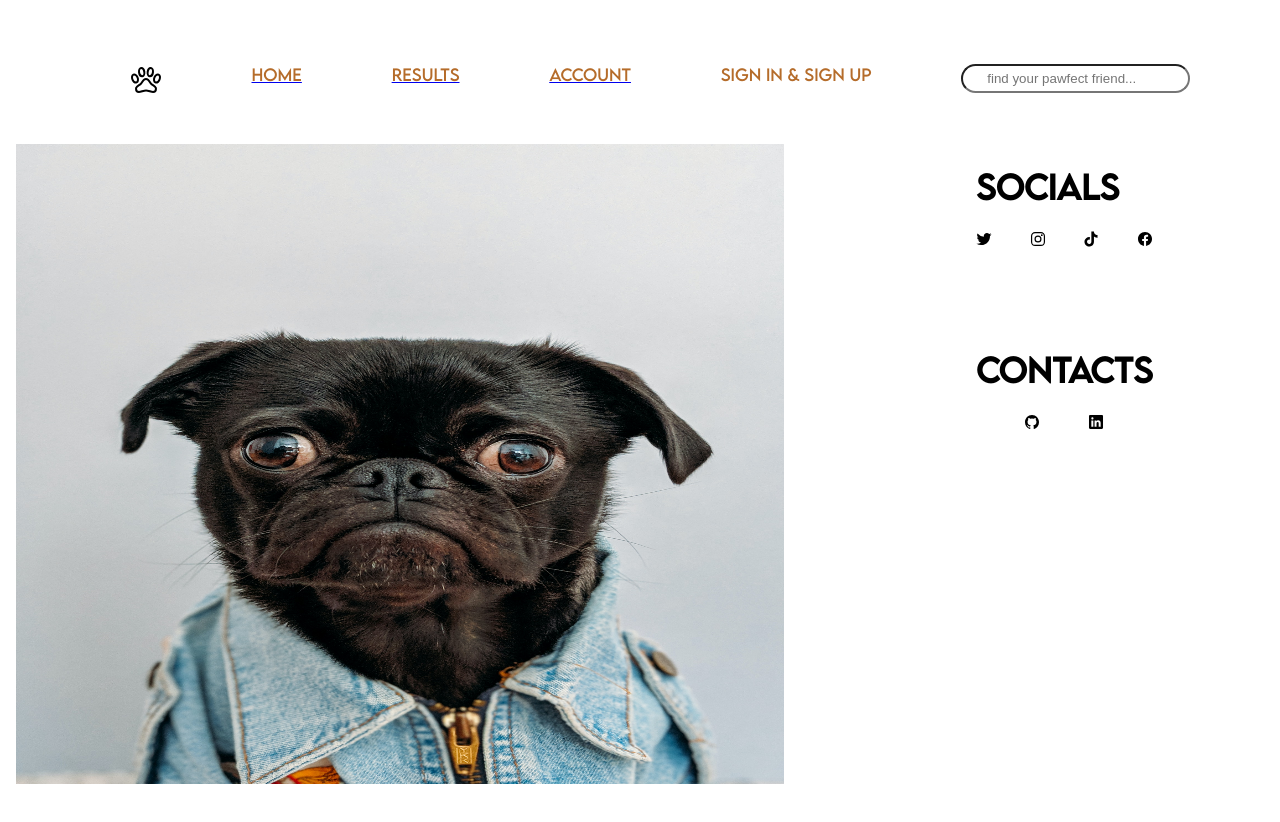
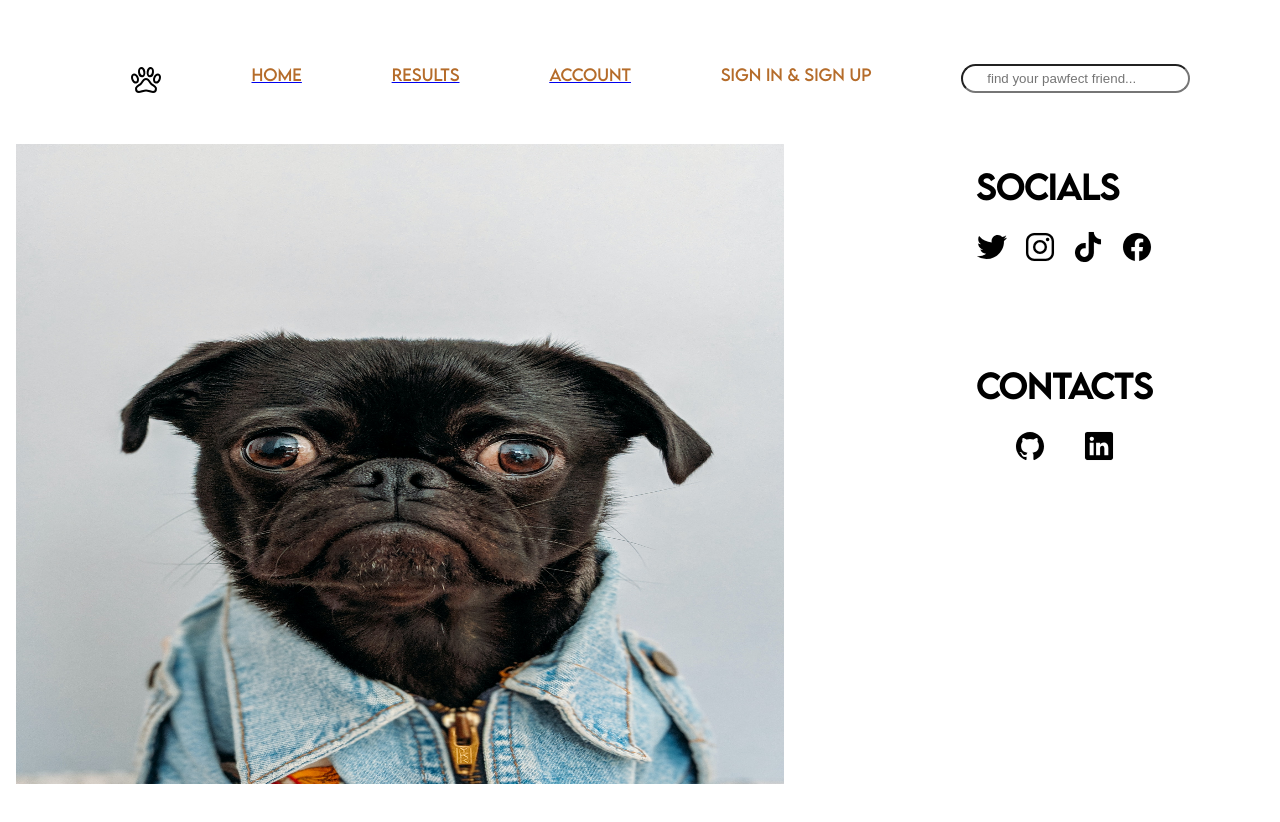
Before and after one commit to felixlaii/pawfinder, a React (Create React App) app in the folder client/: page / in a window 1280 px wide. Shown: the top 822 px of the page. Built offline with nearby package versions, Linux system fonts and the light colour scheme.

Commit message:
enlarged icons in footer

```diff
--- a/client/src/pages/HomePage/HomePage.jsx
+++ b/client/src/pages/HomePage/HomePage.jsx
@@ -14,17 +14,17 @@ function HomePage() {
             <div className="home-page__title">
               <h1 className="home-page__header">socials</h1>
               <div className="home-page__socials">
-              <ion-icon name="logo-twitter"></ion-icon>
-              <ion-icon name="logo-instagram"></ion-icon>
-              <ion-icon name="logo-tiktok"></ion-icon>
-              <ion-icon name="logo-facebook"></ion-icon>
+              <ion-icon size="large" name="logo-twitter"></ion-icon>
+              <ion-icon size="large" name="logo-instagram"></ion-icon>
+              <ion-icon size="large" name="logo-tiktok"></ion-icon>
+              <ion-icon size="large" name="logo-facebook"></ion-icon>
               </div>
             </div>
             <div className="home-page__title">
               <h1 className="home-page__header">contacts</h1>
               <div className="home-page__socials-contact">
-              <ion-icon name="logo-github"></ion-icon>
-              <ion-icon name="logo-linkedin"></ion-icon>
+              <ion-icon size="large" name="logo-github"></ion-icon>
+              <ion-icon size="large" name="logo-linkedin"></ion-icon>
               </div>
             </div>
             <div className="home-page__about">
--- a/client/src/pages/HomePage/homePage.scss
+++ b/client/src/pages/HomePage/homePage.scss
@@ -21,6 +21,7 @@
         margin-left: 12rem;
     }
 
+
     &__socials {
         display: flex;
         justify-content: space-between;
```
